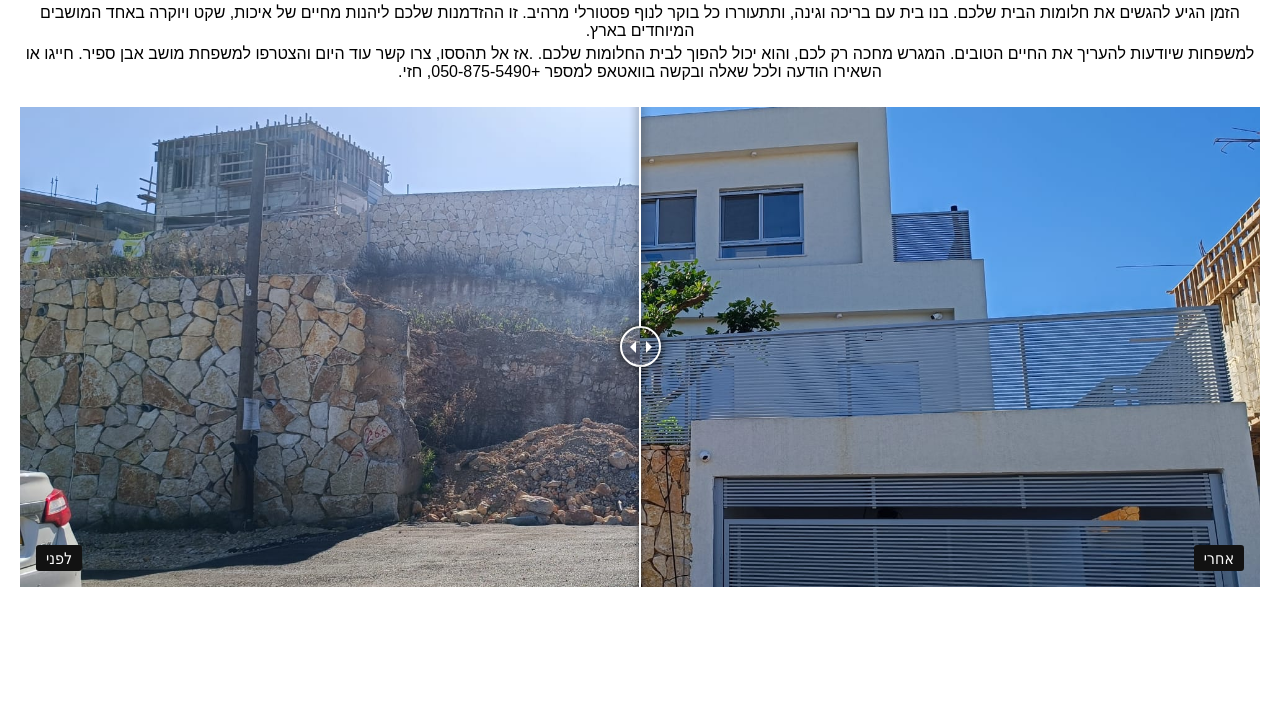
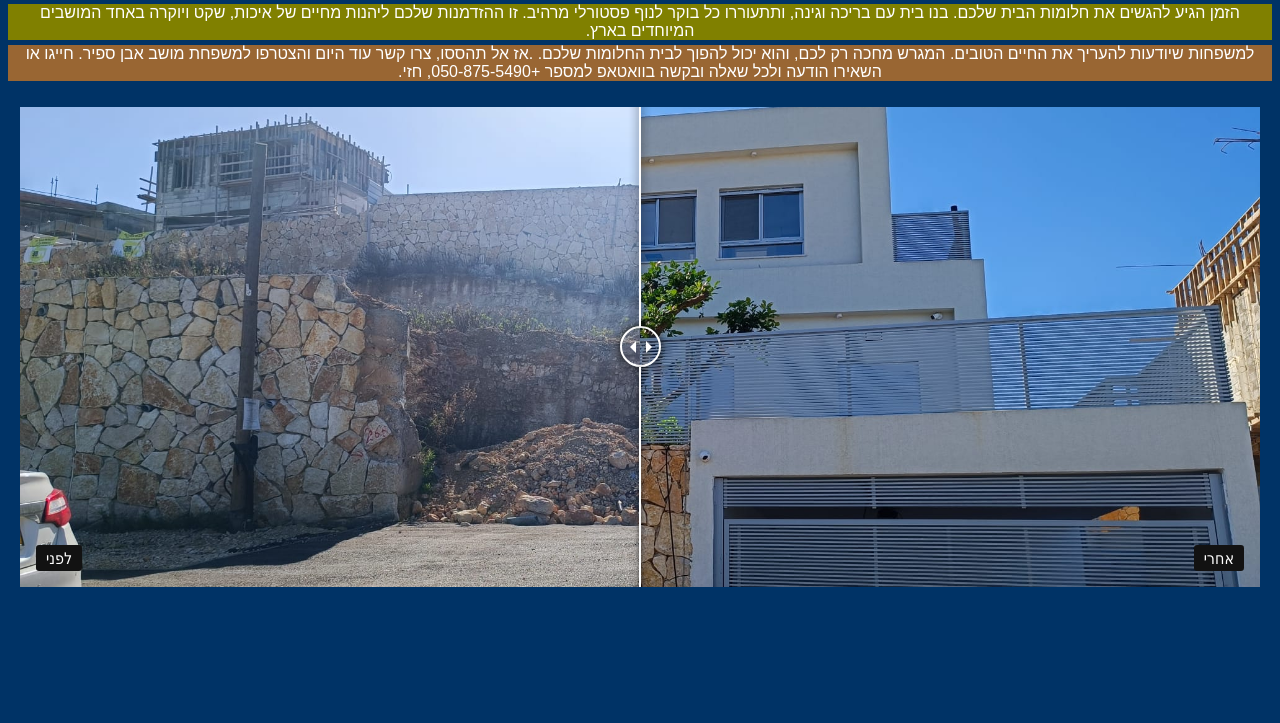
Before and after one commit to mldk-tech/beforafter, a plain HTML site: page index.html in a window 1280 px wide. Shown: the part 77-800 px from the top of the page. Drawn offline with Linux system fonts and the light colour scheme.

Commit message:
added style

```diff
--- a/css/style.css
+++ b/css/style.css
@@ -119,6 +119,23 @@
 
 
 /* Before After Container */
+body{
+background-color: #003366;
+            color: #FFFFFF;
+}
+
+a {
+    color: #66CCFF;
+}
+
+.highlight {
+    background-color: #808000;
+}
+
+.section {
+    background-color: #996633;
+}
+
 p {
     margin-top: 5px;
     margin-bottom: 5px;
--- a/index.html
+++ b/index.html
@@ -16,10 +16,10 @@
             אבן ספיר - מגרש מרהיב במיקום מושלם!
         </h1>
         <p> יהודה. מגרש בשטח של 490 מ"ר מחכה לכם, עם אפשרות לבנייה של 200 מ"ר נוספים וחניה מקורה של 20 מ"ר. </p>
-        <p>
+        <p class="highlight">
             הזמן הגיע להגשים את חלומות הבית שלכם. בנו בית עם בריכה וגינה, ותתעוררו כל בוקר לנוף פסטורלי מרהיב. זו ההזדמנות שלכם ליהנות מחיים של איכות, שקט ויוקרה באחד המושבים המיוחדים בארץ.
         </p>
-        <p> למשפחות שיודעות להעריך את החיים הטובים. המגרש מחכה רק לכם, והוא יכול להפוך לבית החלומות שלכם.
+        <p class="section"> למשפחות שיודעות להעריך את החיים הטובים. המגרש מחכה רק לכם, והוא יכול להפוך לבית החלומות שלכם.
 
             .אז אל תהססו, צרו קשר עוד היום והצטרפו למשפחת מושב אבן ספיר. חייגו או השאירו הודעה ולכל שאלה ובקשה בוואטאפ למספר +050-875-5490, חזי.
         </p>
```
